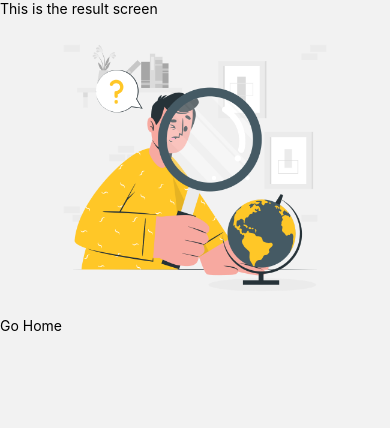
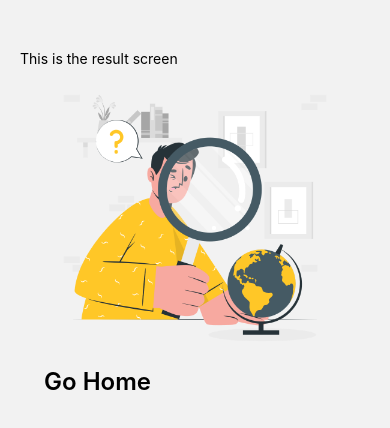
Before and after one commit to nsamadhana/racedar, a React Native app: screen /Result in a window 390 px wide. Shown: the top 428 px of the page. Built offline with nearby package versions, Linux system fonts and the light colour scheme.

Commit message:
Some formatting

```diff
--- a/components/Title.js
+++ b/components/Title.js
@@ -1,18 +1,22 @@
+import React from 'react';
 import { StyleSheet, Text, View } from 'react-native';
 
 export default function Title() {
     return (
         <View style={StyleSheet.container}>
-        <Text>RACEDAR - There can only be one</Text>
+            <Text style={StyleSheet.titleText}>RACEDAR</Text>
         </View>
     )
 }
 
-// const styles = StyleSheet.create({
-//     container: {
-//       flex: 1,
-//       backgroundColor: '#fff',
-//       alignItems: 'center',
-//       justifyContent: 'center',
-//     },
-//   });
+const styles = StyleSheet.create({
+    titleText: {
+        fontSize: 40,
+        fontWeight: '600',
+      },
+    container: {
+        justifyContent: 'center',
+        alignItems: 'center',
+    },
+
+  });
--- a/screens/home.js
+++ b/screens/home.js
@@ -5,7 +5,7 @@ import Title from '../components/Title';
 
 export default function Home({navigation}) {
   return (
-    <View>
+    <View style={styles.container}>
     <Title/>
 
     <View style={styles.bannerContainer}>
@@ -24,9 +24,13 @@ export default function Home({navigation}) {
 }
 
 const styles = StyleSheet.create({
+  container: {
+    paddingTop: 50,
+    paddingHorizontal: 20,
+  },
   banner: {
-    width:400,
-    height:400,
+    width: 400,
+    height: 400,
 
   },
   bannerContainer: {
--- a/screens/quiz.js
+++ b/screens/quiz.js
@@ -43,7 +43,8 @@ export default function Quiz({navigation}) {
 
 const styles = StyleSheet.create({
   container: {
-    padding: 12,
+    paddingTop: 50,
+    paddingHorizontal: 20,
     height: '100%',
   },
   top: {
--- a/screens/result.js
+++ b/screens/result.js
@@ -3,7 +3,7 @@ import { StyleSheet, Text, View, Image, TouchableOpacity } from 'react-native';
 
 export default function Result({navigation}) {
   return (
-    <View >
+    <View style={styles.container} >
       <View>
         <Text>This is the result screen</Text>
       </View>
@@ -17,7 +17,7 @@ export default function Result({navigation}) {
 
     <View>
       <TouchableOpacity onPress={()=>navigation.navigate("Home")}>
-        <Text>Go Home</Text>
+        <Text style={styles.return}>Go Home</Text>
       </TouchableOpacity>
     </View>
 
@@ -27,6 +27,10 @@ export default function Result({navigation}) {
 }
 
 const styles = StyleSheet.create({
+  container: {
+    paddingTop: 50,
+    paddingHorizontal: 20,
+  },
   banner: {
     height: 300,
     width: 300
@@ -35,4 +39,9 @@ const styles = StyleSheet.create({
     justifyContent: 'center',
     alignItems: 'center'
   },
+  return: {
+    paddingHorizontal: 24,
+    fontSize: 24,
+    fontWeight: '600'
+  },
 });
```
